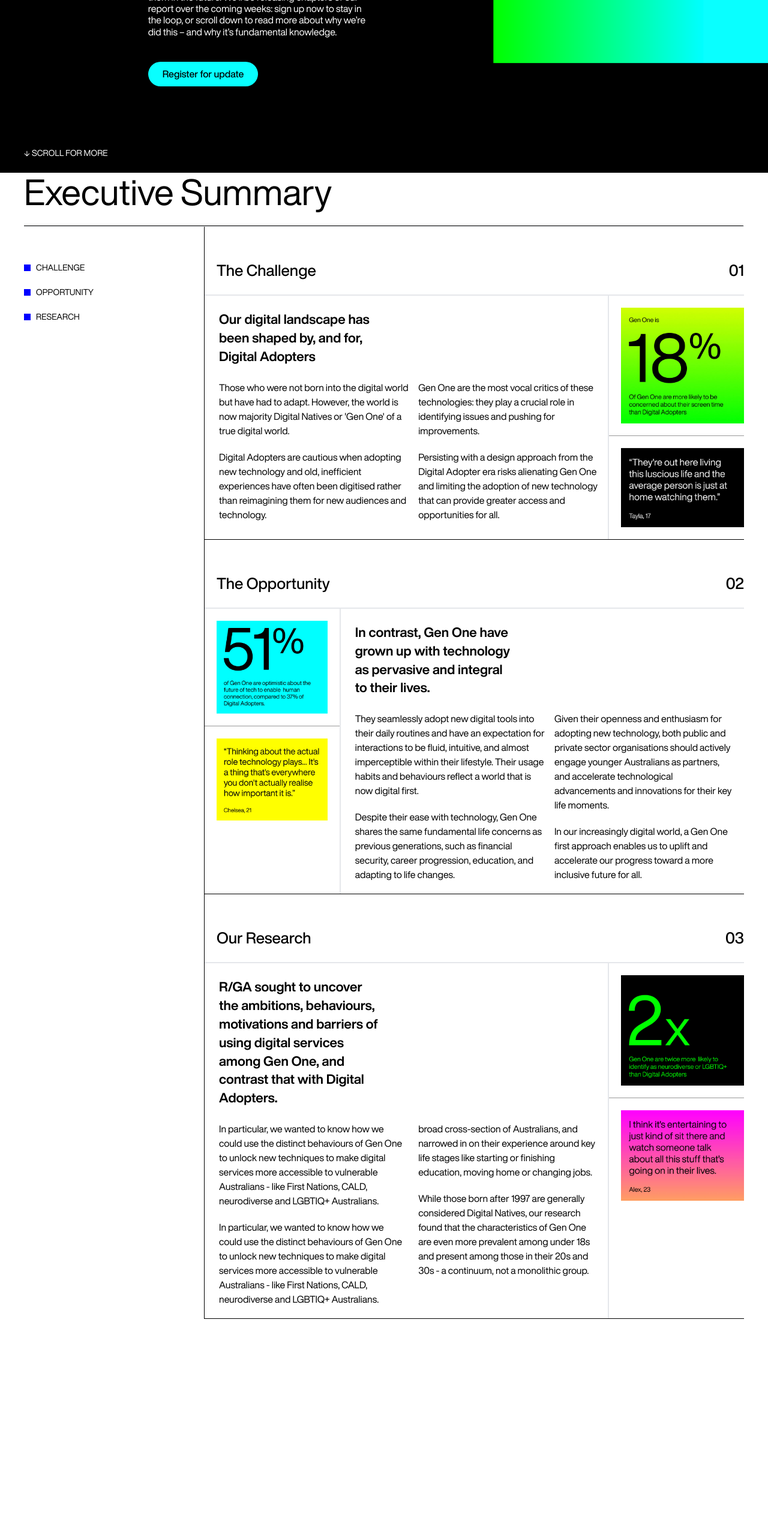
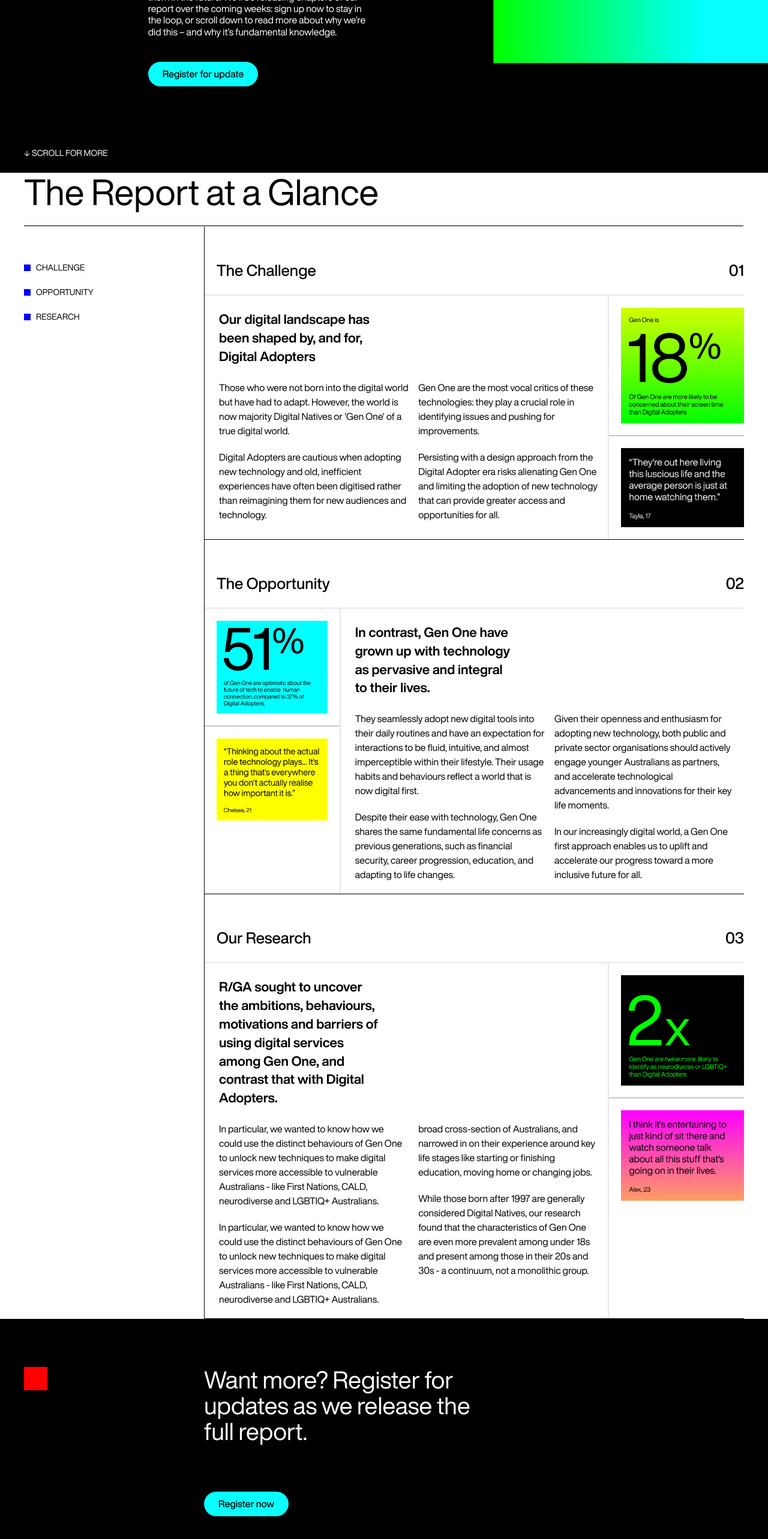
Before and after one commit to RGADigital/digital-natives, a Next.js app: page /executive-summary in a window 1280 px wide. Shown: the part 1242-3808 px from the top of the page at 60% size. Before the commit the page ends 3441 px from the top, so only its background shows below. Built offline with nearby package versions, Linux system fonts and the light colour scheme.

Commit message:
feat[content-footer]: create desktop version

```diff
--- a/src/components/organisms/executiveSummary/Body.constant.ts
+++ b/src/components/organisms/executiveSummary/Body.constant.ts
@@ -97,7 +97,7 @@ export const LANG_SECTION = {
 
 export const LANG = {
   ...LANG_SECTION,
-  title: 'Executive Summary',
+  title: 'The Report at a Glance',
   chapterTitle: 'Chapter One',
 }
 
--- /dev/null
+++ b/src/components/organisms/footer/FooterContent.tsx
@@ -0,0 +1,38 @@
+import { Title } from '@mantine/core'
+
+import cn from '@/utils/cn'
+
+import { Button } from '@/atoms/button'
+
+import { LANG } from './footer.constant'
+
+interface IFooterContent {
+  handleRegister: () => void
+}
+
+// TODO: ask copyright desktop design, privacy policy etc
+export default function FooterContent({ handleRegister }: Readonly<IFooterContent>) {
+  return (
+    <footer className={cn('dn-footer-content', 'bg-black text-white py-2.5 lg:pt-20 lg:pb-[120px]')}>
+      <div className="container mx-auto grid grid-cols-12">
+        <div className="col-span-12 mb-20 lg:col-span-3 lg:mb-0">
+          <div className="size-10 bg-accents-red lg:size-[38.88px]" />
+        </div>
+        <div
+          className={cn(
+            'dn-footer__content',
+            'col-span-12 lg:col-span-5 lg:max-w-[445px]',
+            'flex flex-col gap-[50px] lg:gap-20',
+          )}
+        >
+          <Title order={2} className="dn-footer__content__title lg:text-h2 font-m-h1 lg:font-h2 text-m-h1">
+            {LANG.footerTitle}
+          </Title>
+          <Button type="primary" handleClick={handleRegister} className="w-fit">
+            {LANG.registerButton}
+          </Button>
+        </div>
+      </div>
+    </footer>
+  )
+}
--- /dev/null
+++ b/src/components/organisms/footer/footer.constant.ts
@@ -0,0 +1,4 @@
+export const LANG = {
+  footerTitle: 'Want more? Register for updates as we release the full report.',
+  registerButton: 'Register now',
+}
--- a/src/pages/executive-summary.tsx
+++ b/src/pages/executive-summary.tsx
@@ -11,16 +11,18 @@ import cn from '@/utils/cn'
 import { Meta } from '@/globals/index'
 import Body from '@/organisms/executiveSummary/Body'
 import { ExecutiveSummaryIntro } from '@/organisms/executiveSummary/index'
+import FooterContent from '@/organisms/footer/FooterContent'
 import { Header, ModalRegister } from '@/organisms/index'
 
 const SHOW_GRADIENT_HEADER_Y = 220
 const SECTION_3_THRESHOLD_DESKTOP = 0.3
 const SECTION_3_THRESHOLD_MOBILE = 0.1
 
+// TODO: extract header & footer into template
 export default function ExecutiveSummary() {
   const scrollRef = useRef(null)
   const { isMobile, isSmallLandscape } = useViewport({})
-  const [showRegisterModal, { open, close }] = useDisclosure(false)
+  const [showRegisterModal, { open: openRegisterModal, close }] = useDisclosure(false)
   // change header to light background when section 3 is intersecting
   const { isIntersecting, ref } = useIntersectionObserver({
     threshold: isSmallLandscape ? SECTION_3_THRESHOLD_MOBILE : SECTION_3_THRESHOLD_DESKTOP,
@@ -57,7 +59,7 @@ export default function ExecutiveSummary() {
     >
       <Header
         mode={isIntersecting ? 'light' : 'dark'}
-        handleRegister={open}
+        handleRegister={openRegisterModal}
         key={`intersecting-${isIntersecting}-${isSmallLandscape}`}
         showHeaderGradient={showHeaderGradient}
       />
@@ -75,10 +77,11 @@ export default function ExecutiveSummary() {
           imageClassName="w-full h-auto md:aspect-[10/7] "
         />
       </div> */}
-      <ExecutiveSummaryIntro handleRegister={open} />
+      <ExecutiveSummaryIntro handleRegister={openRegisterModal} />
       <div ref={ref} className=" flex flex-col bg-white">
         <Body isMobile={isMobile} />
       </div>
+      <FooterContent handleRegister={openRegisterModal} />
       <ModalRegister
         showRegisterModal={showRegisterModal}
         withCloseButton={false}
```
